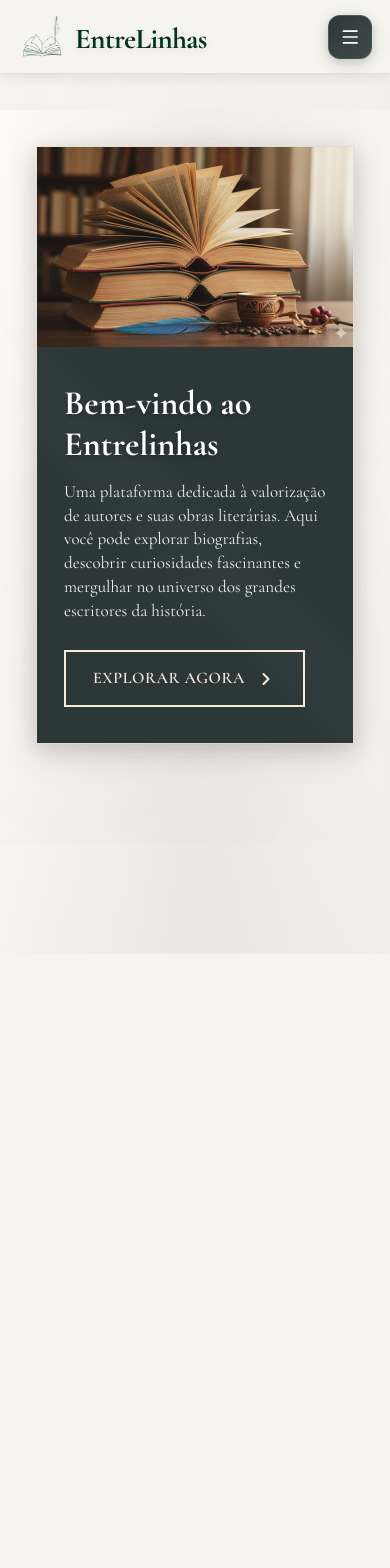
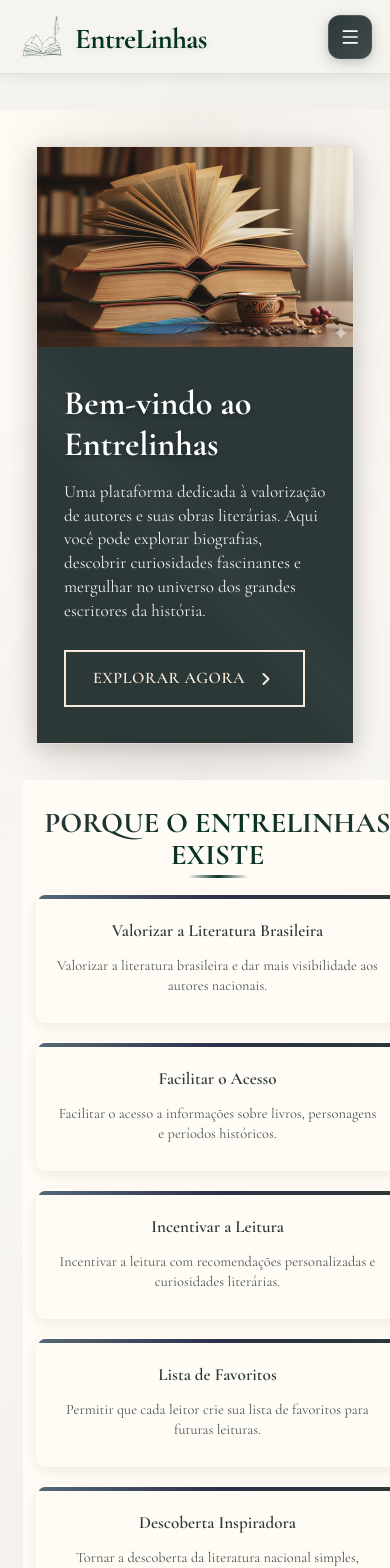
Before and after one commit to Mariaeduardar07/Frontend-Entrelinhas, a Next.js app: page / in a window 390 px wide. Shown: the top 1568 px of the page. Before the commit the page ends 954 px from the top, so only its background shows below. Built offline with nearby package versions, Linux system fonts and the light colour scheme.

Commit message:
feat: create Objectives component

```diff
--- a/src/app/page.jsx
+++ b/src/app/page.jsx
@@ -5,6 +5,7 @@ import { BookOpen, Users, Heart } from "lucide-react";
 import Link from "next/link";
 import styles from "./page.module.css";
 import Banner from "@/components/bannerHome";
+import Objectives from "@/components/objectives";
 
 export default function Home() {
   const [stats, setStats] = useState({
@@ -22,6 +23,8 @@ export default function Home() {
         image="/image/imgBanner.png"
         imageAlt="Livro aberto"
       />
+
+      <Objectives />
     </div>
   );
 }
--- /dev/null
+++ b/src/components/objectives/index.jsx
@@ -0,0 +1,47 @@
+
+import styles from "./objectives.module.css";
+
+export default function Objectives() {
+  const objectives = [
+    {
+      title: "Valorizar a Literatura Brasileira",
+      description: "Valorizar a literatura brasileira e dar mais visibilidade aos autores nacionais."
+    },
+    {
+      title: "Facilitar o Acesso",
+      description: "Facilitar o acesso a informações sobre livros, personagens e períodos históricos."
+    },
+    {
+      title: "Incentivar a Leitura",
+      description: "Incentivar a leitura com recomendações personalizadas e curiosidades literárias."
+    },
+    {
+      title: "Lista de Favoritos",
+      description: "Permitir que cada leitor crie sua lista de favoritos para futuras leituras."
+    },
+    {
+      title: "Descoberta Inspiradora",
+      description: "Tornar a descoberta da literatura nacional simples, interessante e inspiradora."
+    },
+    {
+      title: "Fortalecer a Cultura Brasileira",
+      description: "Contribuir para o fortalecimento da cultura e identidade literária brasileira."
+    }
+  ];
+
+  return (
+    <section className={styles.section}>
+      <div className={styles.container}>
+        <h2 className={styles.title}>PORQUE O ENTRELINHAS EXISTE</h2>
+        <div className={styles.grid}>
+          {objectives.map((objective, index) => (
+            <div key={index} className={styles.card}>
+              <h3 className={styles.cardTitle}>{objective.title}</h3>
+              <p className={styles.description}>{objective.description}</p>
+            </div>
+          ))}
+        </div>
+      </div>
+    </section>
+  );
+}
--- /dev/null
+++ b/src/components/objectives/objectives.module.css
@@ -0,0 +1,233 @@
+.section {
+  display: flex;
+  width: 100vw;
+  min-height: 320px;
+  margin: 0 -2rem;
+  padding: 0;
+  align-items: center;
+  background: var(--cor-1);
+}
+
+.container {
+  width: 100%;
+  padding: 2.2rem 2rem;
+  display: flex;
+  flex-direction: column;
+  justify-content: center;
+  align-items: center;
+  background: var(--cor-1);
+}
+
+.title {
+  font-family: 'Cormorant Garamond', serif;
+  font-size: clamp(1.8rem, 3vw, 2.4rem);
+  font-weight: 700;
+  color: var(--cor-do-banner);
+  margin-bottom: 2rem;
+  background: linear-gradient(135deg, var(--cor-do-banner) 0%, var(--cor-3-detalhes) 50%, #2c3838 100%);
+  -webkit-background-clip: text;
+  -webkit-text-fill-color: transparent;
+  background-clip: text;
+  line-height: 1.1;
+  position: relative;
+  display: inline-block;
+  text-align: center;
+}
+.title::after {
+  content: '';
+  position: absolute;
+  bottom: -8px;
+  left: 50%;
+  transform: translateX(-50%);
+  width: 60px;
+  height: 3px;
+  background: linear-gradient(90deg, transparent 0%, var(--cor-3-detalhes) 50%, transparent 100%);
+  border-radius: 2px;
+}
+
+.grid {
+  display: grid;
+  grid-template-columns: repeat(3, 1fr);
+  gap: 1.5rem;
+  justify-items: stretch;
+  align-items: stretch;
+  width: 100%;
+  max-width: 1200px;
+}
+
+.card {
+  background: var(--cor-1);
+  padding: 1.5rem 1rem;
+  border-radius: 0.5rem;
+  box-shadow: 0 4px 12px rgba(163, 143, 133, 0.15);
+  text-align: center;
+  transition: transform 0.3s ease, box-shadow 0.3s ease;
+  border: 2px solid transparent;
+  position: relative;
+  overflow: hidden;
+  min-height: 200px;
+  height: auto;
+  display: flex;
+  flex-direction: column;
+  justify-content: center;
+  align-items: center;
+  width: 100%;
+  box-sizing: border-box;
+}
+
+.card:hover {
+  transform: translateY(-8px);
+  box-shadow: 0 8px 24px rgba(163, 143, 133, 0.25);
+  border-color: var(--cor-3);
+}
+
+.card::before {
+  content: '';
+  position: absolute;
+  top: 0;
+  left: 0;
+  right: 0;
+  height: 4px;
+  background: linear-gradient(90deg, var(--cor-3), var(--cor-4), var(--cor-5));
+}
+
+.icon {
+  font-size: 2.5rem;
+  margin-bottom: 1rem;
+  display: flex;
+  justify-content: center;
+  align-items: center;
+  filter: drop-shadow(0 2px 4px rgba(163, 143, 133, 0.2));
+  background: transparent;
+}
+
+.cardTitle {
+  font-family: 'Cormorant Garamond', serif;
+  font-size: 1.3rem;
+  font-weight: 600;
+  color: var(--cor-5);
+  margin-bottom: 0.8rem;
+  line-height: 1.3;
+}
+
+.description {
+  font-size: 1rem;
+  line-height: 1.4;
+  color: var(--cor-5);
+  opacity: 0.85;
+  margin: 0;
+  font-family: 'Cormorant Garamond', serif;
+}
+
+@media (max-width: 1024px) {
+  .section {
+    min-height: 400px;
+  }
+
+  .grid {
+    grid-template-columns: repeat(3, 1fr);
+    grid-template-rows: repeat(2, 1fr);
+  }
+
+  .card {
+    height: 180px;
+  }
+}
+
+@media (max-width: 1024px) {
+  .grid {
+    grid-template-columns: repeat(2, 1fr);
+    gap: 1.25rem;
+  }
+
+  .card {
+    min-height: 180px;
+    padding: 1.25rem 1rem;
+  }
+}
+
+@media (max-width: 768px) {
+  .section {
+    min-height: auto;
+    padding: 2rem 0;
+    margin: 0 -1rem;
+  }
+
+  .container {
+    padding: 0 1rem;
+    max-width: 100%;
+    overflow-x: hidden;
+  }
+
+  .title {
+    font-size: 1.8rem;
+    margin-bottom: 1.5rem;
+  }
+
+  .grid {
+    grid-template-columns: repeat(2, 1fr);
+    gap: 1rem;
+    width: 100%;
+    box-sizing: border-box;
+  }
+
+  .card {
+    padding: 1.25rem 1rem;
+    height: auto;
+    min-height: 150px;
+    width: 100%;
+    box-sizing: border-box;
+  }
+
+  .cardTitle {
+    font-size: 1rem;
+    margin-bottom: 0.75rem;
+  }
+
+  .description {
+    font-size: 0.85rem;
+    line-height: 1.4;
+  }
+}
+
+@media (max-width: 480px) {
+  .section {
+    padding: 1.5rem 0;
+    margin: 0 -0.75rem;
+  }
+
+  .container {
+    padding: 0 0.75rem;
+    max-width: 100%;
+  }
+
+  .title {
+    font-size: 1.6rem;
+    margin-bottom: 1.25rem;
+  }
+
+  .grid {
+    grid-template-columns: 1fr;
+    gap: 1rem;
+    width: 100%;
+  }
+
+  .card {
+    padding: 1.25rem 1rem;
+    height: auto;
+    min-height: 130px;
+    width: 100%;
+    box-sizing: border-box;
+  }
+
+  .cardTitle {
+    font-size: 0.95rem;
+    margin-bottom: 0.75rem;
+    line-height: 1.3;
+  }
+
+  .description {
+    font-size: 0.8rem;
+    line-height: 1.4;
+  }
+}
```
